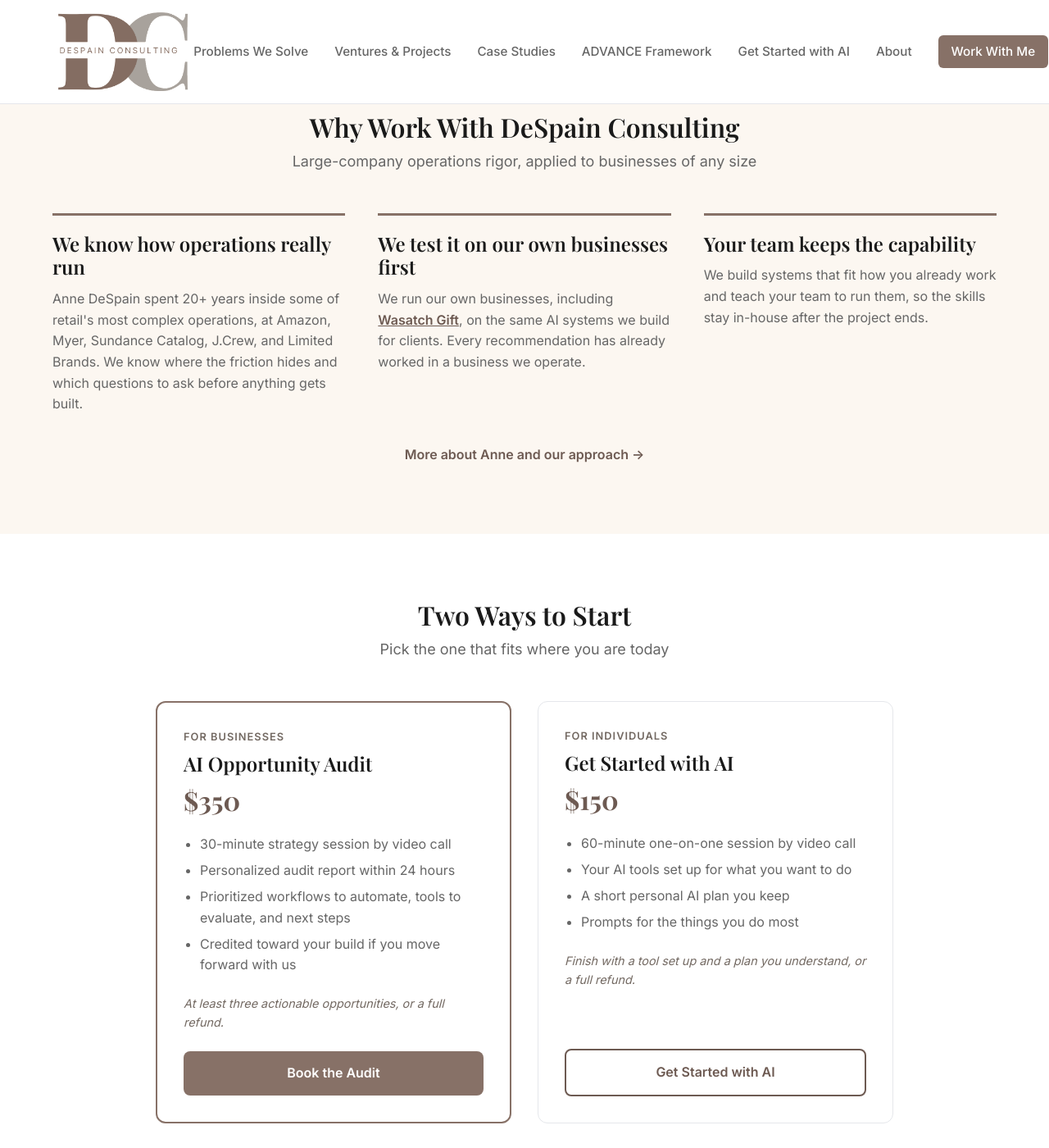
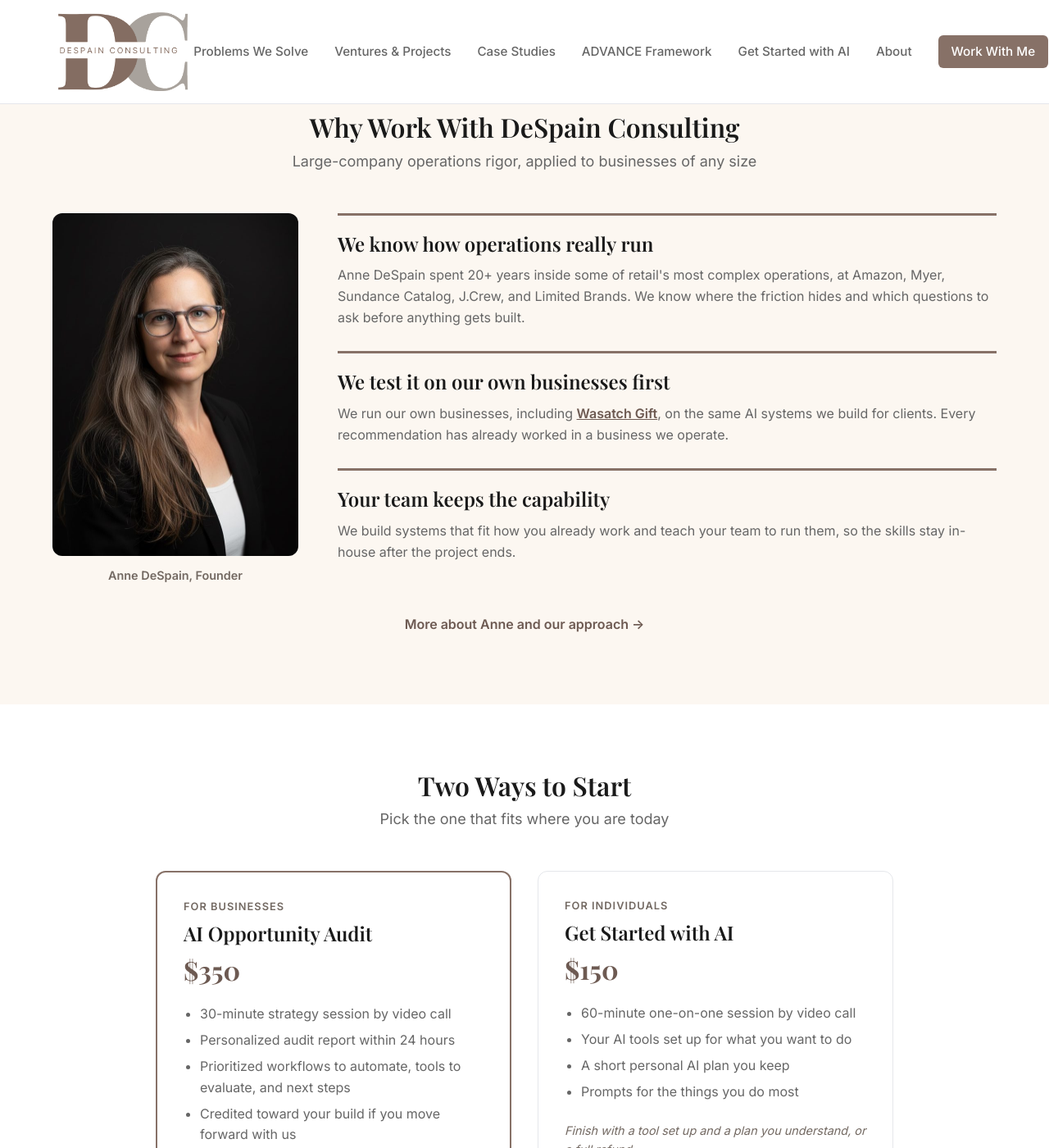
Before and after one commit to adespain70-ui/despain-consulting-site, a Jekyll site: the page built from index.md, in a window 1280 px wide and 1400 px high, scrolled down 1794 px. Shown: the whole window at 82% size. Built offline with Jekyll 4.4.1, drawn with Linux system fonts in a browser that asks for light colours.

Commit message:
Add founder photo to homepage and About page
- Place Anne's headshot beside the "Why Work With DeSpain Consulting"
  points on the homepage and beside the founder story on About
- Optimize the image to 600px wide (about 50 KB) with explicit
  dimensions to avoid layout shift, and descriptive alt text
- Add the photo to the Person structured data on About

Co-Authored-By: Claude Opus 5.5 <noreply@anthropic.com>
Claude-Session: https://claude.ai/code/session_01N5nY6PCasJj5xkVn1UuaV7

```diff
--- a/_includes/schema-org.html
+++ b/_includes/schema-org.html
@@ -106,6 +106,7 @@
   "@id": "{{ site.url }}/about/#anne",
   "name": "Anne DeSpain",
   "jobTitle": "Founder",
+  "image": "{{ site.url }}/assets/images/anne-despain.jpg",
   "description": "AI operations consultant with 20+ years of retail operations and merchandising experience at Amazon, Myer, Sundance Catalog, J.Crew, and Limited Brands.",
   "worksFor": { "@id": "{{ provider_ref }}", "@type": "ProfessionalService", "name": "DeSpain Consulting", "url": "{{ site.url }}/" },
   "address": { "@type": "PostalAddress", "addressLocality": "Park City", "addressRegion": "UT", "addressCountry": "US" },
--- a/assets/css/style.css
+++ b/assets/css/style.css
@@ -430,6 +430,58 @@ main {
   color: var(--color-primary-dark);
   font-weight: 600;
   text-decoration: underline;
+}
+
+/* ===== Founder Photo ===== */
+.why-layout {
+  display: grid;
+  grid-template-columns: minmax(220px, 300px) 1fr;
+  gap: calc(var(--spacing-unit) * 3);
+  align-items: start;
+}
+
+.why-layout .why-grid {
+  grid-template-columns: 1fr;
+  gap: calc(var(--spacing-unit) * 1.75);
+}
+
+.founder-photo img {
+  display: block;
+  width: 100%;
+  height: auto;
+  border-radius: 12px;
+}
+
+.founder-photo figcaption {
+  margin-top: 0.75rem;
+  text-align: center;
+  font-size: 0.9rem;
+  font-weight: 600;
+  color: var(--color-text-muted);
+}
+
+.founder-photo-about {
+  float: right;
+  width: 260px;
+  margin: 0 0 calc(var(--spacing-unit) * 1.5) calc(var(--spacing-unit) * 2);
+}
+
+@media (max-width: 768px) {
+  .why-layout {
+    grid-template-columns: 1fr;
+  }
+
+  .why-layout .founder-photo {
+    max-width: 260px;
+    margin: 0 auto;
+  }
+
+  .founder-photo-about {
+    float: none;
+    width: 100%;
+    max-width: 260px;
+    margin: 0 auto calc(var(--spacing-unit) * 1.5);
+  }
 }
 
 /* ===== Offer Cards ===== */
--- a/index.md
+++ b/index.md
@@ -95,7 +95,12 @@ faq:
       <h2>Why Work With DeSpain Consulting</h2>
       <p>Large-company operations rigor, applied to businesses of any size</p>
     </div>
-    <div class="why-grid">
+    <div class="why-layout">
+      <figure class="founder-photo">
+        <img src="/assets/images/anne-despain.jpg" alt="Anne DeSpain, founder of DeSpain Consulting" width="600" height="837" loading="lazy">
+        <figcaption>Anne DeSpain, Founder</figcaption>
+      </figure>
+      <div class="why-grid">
       <div class="why-item">
         <h3>We know how operations really run</h3>
         <p>Anne DeSpain spent 20+ years inside some of retail's most complex operations, at Amazon, Myer, Sundance Catalog, J.Crew, and Limited Brands. We know where the friction hides and which questions to ask before anything gets built.</p>
@@ -107,6 +112,7 @@ faq:
       <div class="why-item">
         <h3>Your team keeps the capability</h3>
         <p>We build systems that fit how you already work and teach your team to run them, so the skills stay in-house after the project ends.</p>
+      </div>
       </div>
     </div>
     <p class="section-link"><a href="/about">More about Anne and our approach &rarr;</a></p>
```
Also changed, not shown: about.md (+4 -0 lines), assets/images/anne-despain.jpg (added).
